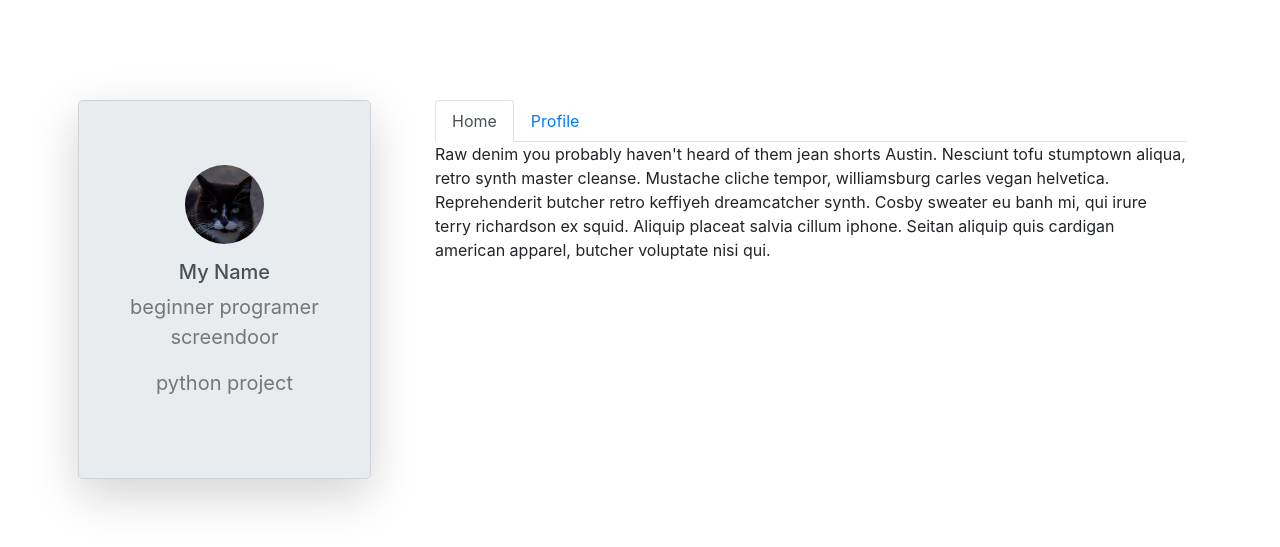
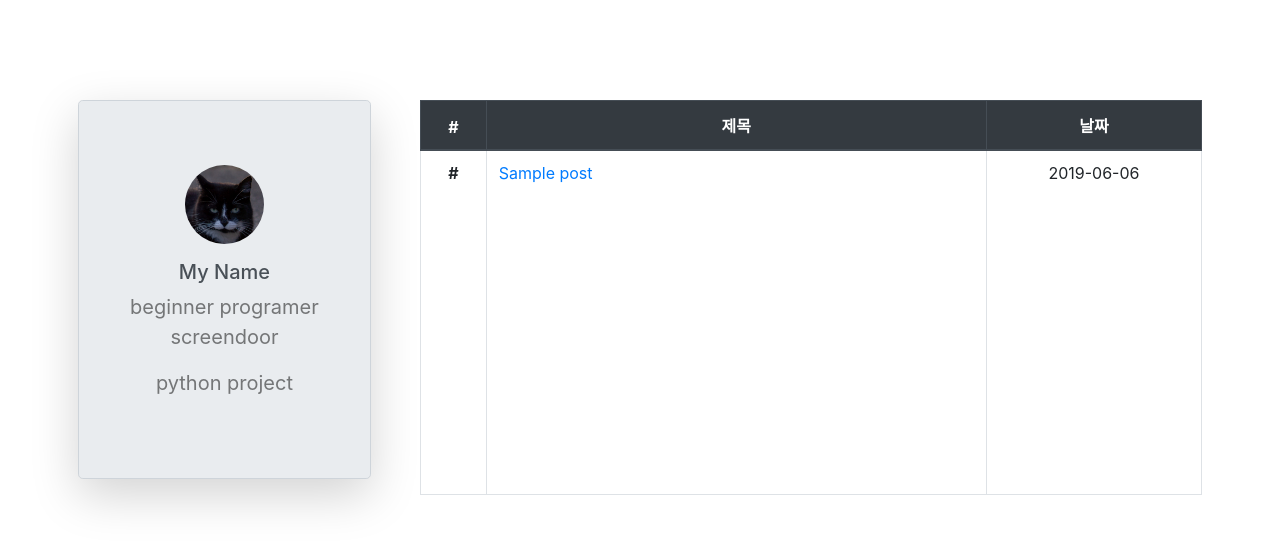
Before and after one commit to easy0319/python_project, a Flask app: template app/view/templates/welcome.html in a window 1280 px wide. Shown: the part 61-608 px from the top of the page. Run offline with Flask 2, Linux system fonts and the light colour scheme; the template is opened without the code that fills it: most values are stand-ins (such as "Sample title", 1, 10 or a date in 2020); parts of the project's set-up code (start-up, migrations or seed data) failed here and were passed over; some libraries are stand-ins or nearby versions.

Commit message:
post form

```diff
--- a/app/main.py
+++ b/app/main.py
@@ -1,6 +1,7 @@
 #flask
 from flask import Flask
 from view.usersAPI import usersAPI
+from view.postsAPI import postsAPI
 import json
 
 app = Flask(__name__)
@@ -11,6 +12,7 @@ with open('mykey.json') as Json:
 
 #route
 app.register_blueprint(usersAPI)
+app.register_blueprint(postsAPI)
 
 if __name__ == '__main__':
 	app.run(host = '0.0.0.0', port = 5000);
--- a/app/view/templates/nav.html
+++ b/app/view/templates/nav.html
@@ -9,6 +9,6 @@
 				<li class="nav-item ">
 						<a class="nav-link text-light" href="/signin" style="color: white">Signin</a>
 				</li>
-			  </ul>
+          </ul>
 		</div>
 </nav>
--- a/app/view/templates/signup.html
+++ b/app/view/templates/signup.html
@@ -11,6 +11,8 @@
 				<p style="margin-top: 50px"></p>
 				<input class="form-control col-10" style="font-size: 1.5vw" type="password" name="userPassword" placeholder="Password"/>
 				<p style="margin-top: 50px"></p>
+                <input class="form-control col-10" style="font-size: 1.5vw" type="password" name="userPasswordConfirm" placeholder="PasswordConfirm"/>
+                <p style="margin-top: 50px"></p>
 				<button class="form-control col-10 text-white bg-dark" style="font-size: 1.5vw" type="submit">Signup</button>
 				<p style="margin-top: 45px"></p>
 				<p class="col-9 text-right text-dark-50" style="font-size: 0.8vw">Are you a member?</p>
--- a/app/view/templates/welcome.html
+++ b/app/view/templates/welcome.html
@@ -2,7 +2,7 @@
 {% block content %}
 <div class = 'container col-md-11'>
 	<div class="row justify-content-around">
-		<div class="col-md-3 form-control jumbotron shadow-lg text-center" style="height: auto; max-width: 80%">
+        <div class="col-md-3 form-control jumbotron shadow-lg text-center" style="height: auto; max-height: 380px; max-width: 80%">
 			<img src="static/img/photo.jpeg" alt="photo" style="max-width: 35%; height: auto; border-radius: 50%;"/>
 			<p></p>
 			<h5>My Name</h5>
@@ -13,31 +13,40 @@
 				<p class="mb-0">python project</p>
 			</blockquote>
 		</div>
-		<div class="col-md-8" id="tabs">
-		<ul class="nav nav-tabs">
-			<li class="nav-item">
-			  <a class="nav-link active" data-toggle="tab" href="#home">Home</a>
-			</li>
-			<li class="nav-item">
-			  <a class="nav-link" data-toggle="tab" href="#profile">Profile</a>
-			</li>
-		  </ul>
-		  <div id="myTabContent" class="tab-content">
-			<div class="tab-pane fade active show" id="home">
-			  <p>Raw denim you probably haven't heard of them jean shorts Austin. Nesciunt tofu stumptown aliqua, retro synth master cleanse. Mustache cliche tempor, williamsburg carles vegan helvetica. Reprehenderit butcher retro keffiyeh dreamcatcher synth. Cosby sweater eu banh mi, qui irure terry richardson ex squid. Aliquip placeat salvia cillum iphone. Seitan aliquip quis cardigan american apparel, butcher voluptate nisi qui.</p>
-			</div>
-			<div class="tab-pane fade" id="profile">
-			  <p>Food truck fixie locavore, accusamus mcsweeney's marfa nulla single-origin coffee squid. Exercitation +1 labore velit, blog sartorial PBR leggings next level wes anderson artisan four loko farm-to-table craft beer twee. Qui photo booth letterpress, commodo enim craft beer mlkshk aliquip jean shorts ullamco ad vinyl cillum PBR. Homo nostrud organic, assumenda labore aesthetic magna delectus mollit.</p>
-			</div>
-		  </div>
-		</div>
-		  <script>
-				$(document).ready(function(){
-					$('tabs').tab('show')
-				})
+        <table class="col-md-8 table table-bordered">
+            <thead class="thead-dark">
+                <tr>
+                    <th scope="col" style="text-align: center">#</th>
+                    <th scope="col" style="width: 500px; text-align: center">제목</th>
+                    <th scope="col" style="text-align: center">날짜</th>
+                </tr>
+            </thead>
 
+            {% for i in post %}
+            <tbody>
+                <tr>
+                    <th scope="row" style="text-align: center">#</th>
+                    <td>
+                        <a href="/postview">
+                            {{i.title}}
+                        </a>
+                    </td>
+                    <td style="text-align: center">2019-06-06</td>
+                </tr>
+            </tbody>
+            {% endfor %}
+        </table>
+	</div>
 
-			  </script>
-	</div>
+    {% if session.userEmail == 'admin@admin'%}
+    <div class="row justify-content-around">
+        <div class="col-md-3" style="text-align: center">
+            <a href="/" class="btn btn-secondary btn-lg active" role="button" aria-pressed="true">Update</a>
+            </div>
+        <div class="col-md-8" style="text-align: center">
+            <a href="/post" class="btn btn-secondary btn-lg active text-right" role="button" aria-pressed="true">Posting</a>
+            <div>
+    </div>
+    {% endif %}
 </div>
 {% endblock content %}
--- a/app/view/usersAPI.py
+++ b/app/view/usersAPI.py
@@ -28,12 +28,6 @@ def signup():
 				return render_template('signup.html')
 
 @usersAPI.route('/')
-def base():
-	if 'userEmail' in session:
-		info = session['userEmail'].split('@')
-		return render_template('welcome.html', info = info[0])
-	return render_template('welcome.html')
-
 @usersAPI.route('/signin', methods=['GET', 'POST'])
 def signin():
 	if request.method == 'GET':
```
Also changed, not shown: app/view/db/postsDAO.py (added, +19 -0 lines), app/view/postsAPI.py (added, +43 -0 lines), app/view/templates/post.html (added, +18 -0 lines), app/view/templates/postview.html (added, +19 -0 lines).
